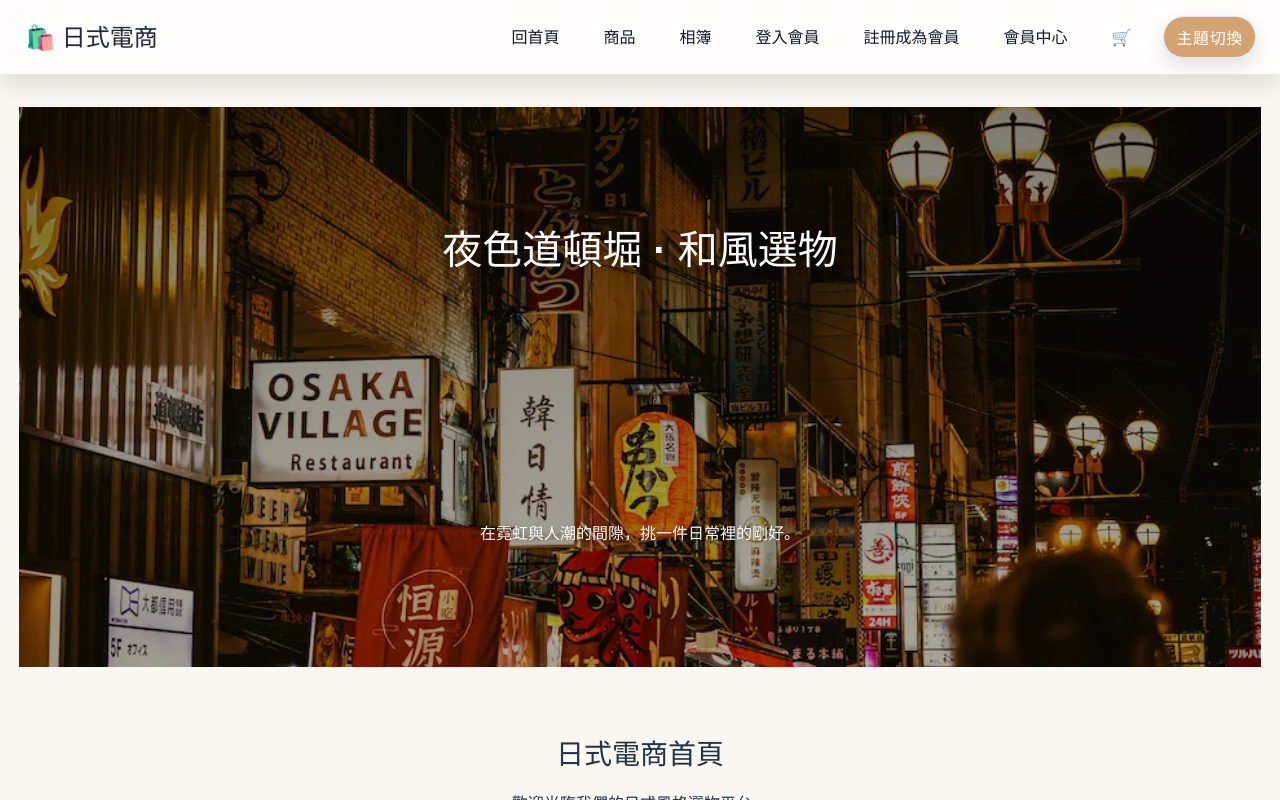
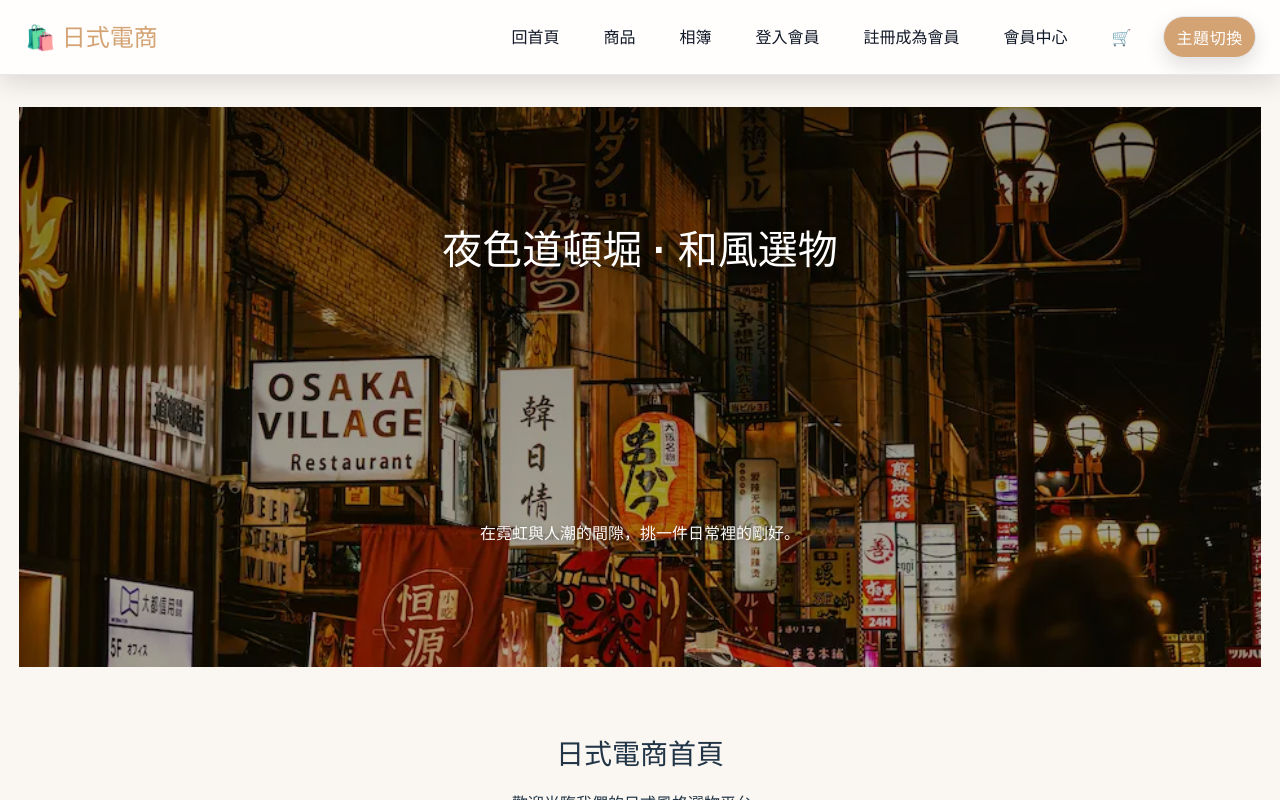
Before and after one commit to AtayalLin/Vueshop-Side-Project-Demo-, a Vue app: page / in a window 1280 px wide. In both pictures the pointer is over the link "🛍️ 日式電商". Shown: the top 800 px of the page. Built offline with nearby package versions, Linux system fonts and the light colour scheme; no server answers.

Commit message:
feat(theme): logo/link colors now follow theme vars (nav-text/accent); navbar recolors correctly across Wabi/Neon/Washi

```diff
--- a/src/components/Navbar.vue
+++ b/src/components/Navbar.vue
@@ -194,7 +194,10 @@ onUnmounted(() => enableScroll());
   font-size: 1.5rem;
   font-weight: bold;
   text-decoration: none;
-  color: #1f2937;
+  color: var(--nav-text);
+}
+.nav-logo a:hover {
+  color: var(--nav-accent);
 }
 .nav-links {
   display: flex;
@@ -206,7 +209,7 @@ onUnmounted(() => enableScroll());
 }
 .nav-links a {
   text-decoration: none;
-  color: #1f2937;
+  color: var(--nav-text);
   font-weight: 600;
   padding: 10px 12px;
   border-radius: 8px;
@@ -215,8 +218,8 @@ onUnmounted(() => enableScroll());
     color 0.2s ease;
 }
 .nav-links a:hover {
-  color: #a0522d;
-  background: #f3f4f6;
+  color: var(--nav-accent);
+  background: var(--nav-hover-bg);
   transform: translateY(-1px);
   box-shadow: 0 10px 24px rgba(0, 0, 0, 0.14);
 }
```
